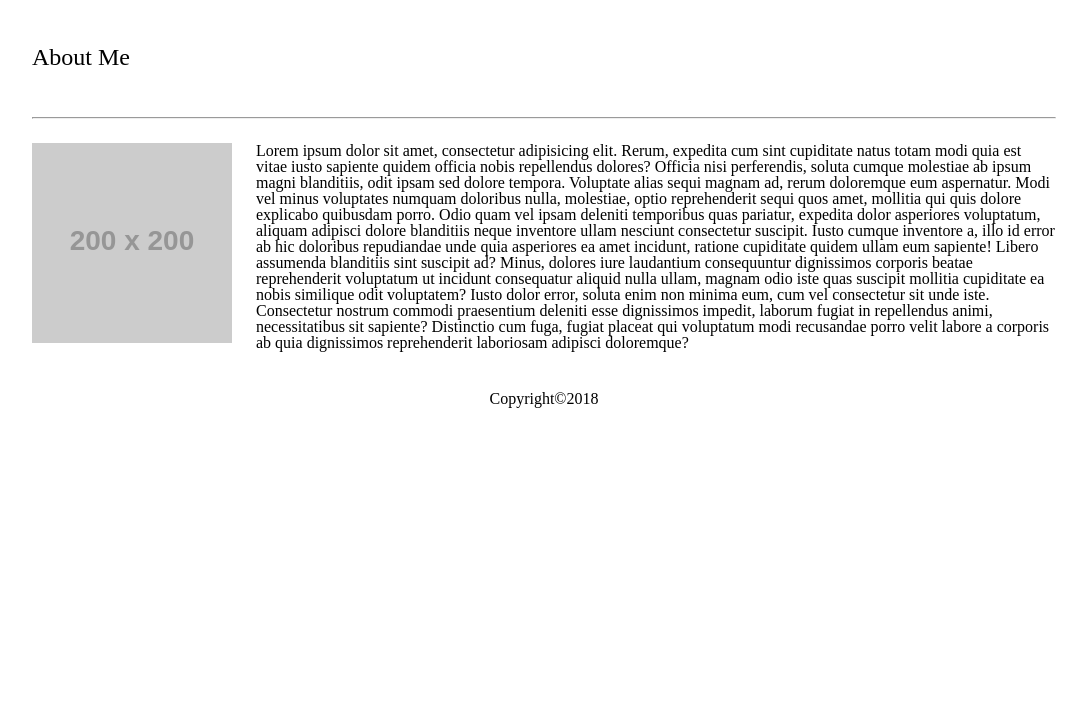
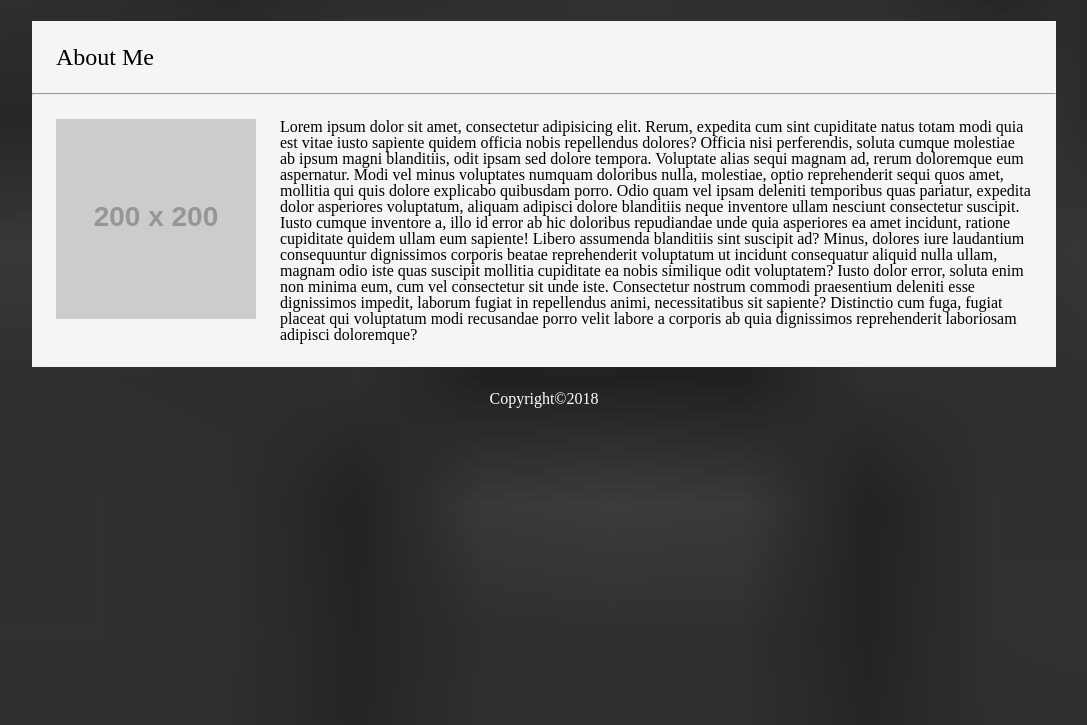
Before and after one commit to rmoj/Basic-Portfolio, a plain HTML site: page index.html in a window 1280 px wide. Shown: the part 75-800 px from the top of the page, without its empty margins (96-1183 px from the left). Drawn offline with Linux system fonts and the light colour scheme; placeholder pictures from the web are drawn by us.

Commit message:
fixed: background image not showing

```diff
--- a/assets/css/style.css
+++ b/assets/css/style.css
@@ -1,8 +1,7 @@
 body {
   align-content: center;
   /* background-color: lightblue; */
-  background-image: url('https://rmoj.github.io/Basic-Portfolio/assets/images/dark_circles.png')
-    lightblue;
+  background: url('../images/dark_circles.png') lightblue;
   background-repeat: repeat;
   background-size: cover;
   padding: 0;
@@ -47,7 +46,7 @@ main {
 
 h1 {
   font-size: 24px;
-  padding: 24px 0px 24px 0px;
+  padding: 24px 0px 0px 24px;
 }
 
 hr {
@@ -56,13 +55,18 @@ hr {
 
 #info {
   float: left;
+  background-color: whitesmoke;
 }
 
 .profilepic {
   float: left;
-  padding: 0px 24px 24px 0px;
+  padding: 0px 24px 24px 24px;
   width: 200px;
   height: 200px;
+}
+
+.content {
+  padding: 0px 24px 24px 0px;
 }
 
 footer {
@@ -72,4 +76,5 @@ footer {
   padding: 24px;
   align-items: center;
   text-align: center;
+  color: white;
 }
--- a/index.html
+++ b/index.html
@@ -30,7 +30,7 @@
         <h1>About Me</h1>
         <hr>
         <img src="http://via.placeholder.com/200x200" alt="Rene" class="profilepic">
-        <p>Lorem ipsum dolor sit amet, consectetur adipisicing elit. Rerum, expedita
+        <p class="content">Lorem ipsum dolor sit amet, consectetur adipisicing elit. Rerum, expedita
           cum sint cupiditate natus totam modi quia est vitae iusto sapiente quidem
           officia nobis repellendus dolores? Officia nisi perferendis, soluta cumque
           molestiae ab ipsum magni blanditiis, odit ipsam sed dolore tempora. Voluptate
```
